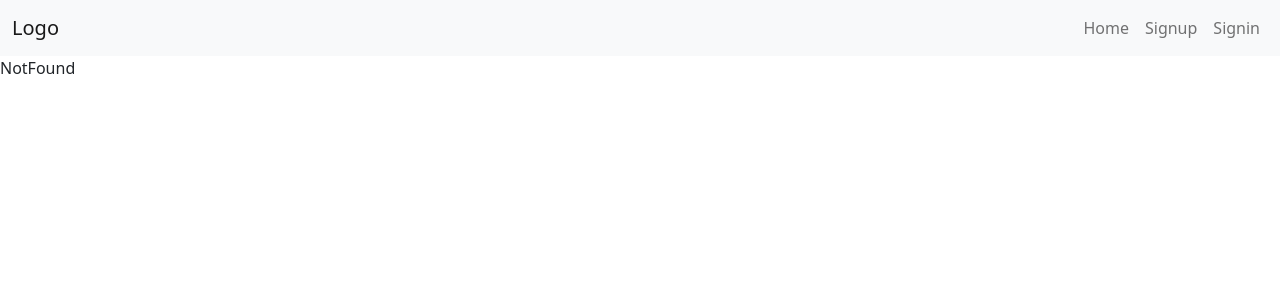
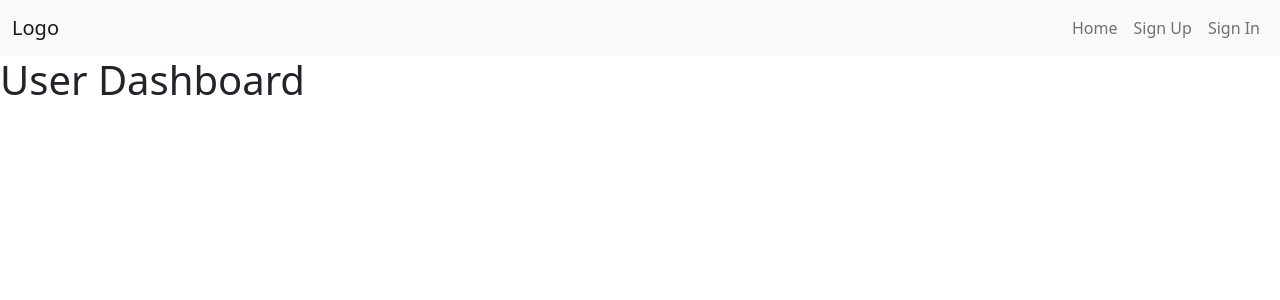
Before and after one commit to femmor/efoody, a React (Create React App) app in the folder client/: page /user/dashboard in a window 1280 px wide. Shown: the top 300 px of the page. Built offline with nearby package versions, Linux system fonts and the light colour scheme.

Commit message:
Redirect Admin/User To Dashboard

```diff
--- a/client/src/components/App.js
+++ b/client/src/components/App.js
@@ -1,6 +1,13 @@
 import { BrowserRouter as Router, Routes, Route } from 'react-router-dom';
 import { Header } from '../components';
-import { Home, NotFound, SignIn, SignUp } from '../pages';
+import {
+  AdminDashboard,
+  Home,
+  NotFound,
+  SignIn,
+  SignUp,
+  UserDashboard,
+} from '../pages';
 
 const App = () => {
   return (
@@ -11,6 +18,8 @@ const App = () => {
           <Route exact path="/" element={<Home />} />
           <Route path="/signup" element={<SignUp />} />
           <Route path="/signin" element={<SignIn />} />
+          <Route path="/user/dashboard" element={<UserDashboard />} />
+          <Route path="/admin/dashboard" element={<AdminDashboard />} />
           <Route path="*" element={<NotFound />} />
         </Routes>
       </Router>
--- a/client/src/components/header/Header.js
+++ b/client/src/components/header/Header.js
@@ -29,12 +29,12 @@ const Header = () => {
               </li>
               <li className="nav-item">
                 <Link className="nav-link" to="/signup">
-                  Signup
+                  Sign Up
                 </Link>
               </li>
               <li className="nav-item">
                 <Link className="nav-link" to="/signin">
-                  Signin
+                  Sign In
                 </Link>
               </li>
             </ul>
--- /dev/null
+++ b/client/src/pages/admin/AdminDashboard.js
@@ -0,0 +1,8 @@
+const AdminDashboard = () => {
+  return (
+    <div>
+      <h1>Admin Dashboard</h1>
+    </div>
+  );
+};
+export default AdminDashboard;
--- a/client/src/pages/index.js
+++ b/client/src/pages/index.js
@@ -2,3 +2,5 @@ export { default as Home } from '../pages/home/Home';
 export { default as SignUp } from '../pages/signup/SignUp';
 export { default as SignIn } from '../pages/signin/SignIn';
 export { default as NotFound } from '../pages/notFound/NotFound';
+export { default as UserDashboard } from '../pages/user/UserDashboard';
+export { default as AdminDashboard } from '../pages/admin/AdminDashboard';
--- a/client/src/pages/signin/SignIn.js
+++ b/client/src/pages/signin/SignIn.js
@@ -1,6 +1,6 @@
 import { useEffect, useRef, useState } from 'react';
 import { isEmpty, isEmail } from 'validator';
-import { Link } from 'react-router-dom';
+import { Link, useNavigate } from 'react-router-dom';
 
 import './SignIn.css';
 import { Loader } from '../../components/index';
@@ -11,6 +11,8 @@ import { setAuthentication, isAuthenticated } from '../../helpers/auth';
 const SignIn = () => {
   const emailRef = useRef(null);
   const [showAlert, setShowAlert] = useState(false);
+
+  let navigate = useNavigate();
 
   const [formData, setFormData] = useState({
     email: 'fegomson@gmail.com',
@@ -30,6 +32,14 @@ const SignIn = () => {
       emailRef.current.focus();
     }
   }, []);
+
+  useEffect(() => {
+    if (isAuthenticated() && isAuthenticated().role === 1) {
+      navigate('/admin/dashboard');
+    } else if (isAuthenticated() && isAuthenticated().role === 0) {
+      navigate('/user/dashboard');
+    }
+  }, [navigate]);
 
   const showSignInForm = () => (
     <div>
@@ -124,8 +134,10 @@ const SignIn = () => {
           setAuthentication(token, user);
           if (isAuthenticated() && isAuthenticated().role === 1) {
             console.log('Welcome Admin! - Redirecting to admin dashboard');
+            navigate('/admin/dashboard');
           } else {
             console.log('Welcome User! - Redirecting to user dashboard');
+            navigate('/user/dashboard');
           }
         })
         .catch(error => {
--- a/client/src/pages/signup/SignUp.js
+++ b/client/src/pages/signup/SignUp.js
@@ -1,15 +1,18 @@
 import { useState, useRef, useEffect } from 'react';
 import { isEmpty, isEmail, equals } from 'validator';
-import { Link } from 'react-router-dom';
+import { Link, useNavigate } from 'react-router-dom';
 import { Loader } from '../../components';
 import { showErrorMsg, showSuccessMsg } from '../../helpers/message';
 import { signup } from '../../api/auth';
 
 import './SignUp.css';
+import { isAuthenticated } from '../../helpers/auth';
 
 const SignUp = () => {
   const usernameRef = useRef(null);
   const [showAlert, setShowAlert] = useState(false);
+
+  let navigate = useNavigate();
 
   const [formData, setFormData] = useState({
     username: 'fegomson',
@@ -109,6 +112,14 @@ const SignUp = () => {
       usernameRef.current.focus();
     }
   }, []);
+
+  useEffect(() => {
+    if (isAuthenticated() && isAuthenticated().role === 1) {
+      navigate('/admin/dashboard');
+    } else if (isAuthenticated() && isAuthenticated().role === 0) {
+      navigate('/user/dashboard');
+    }
+  }, [navigate]);
 
   const showSignUpForm = () => (
     <>
--- /dev/null
+++ b/client/src/pages/user/UserDashboard.js
@@ -0,0 +1,8 @@
+const UserDashboard = () => {
+  return (
+    <div>
+      <h1>User Dashboard</h1>
+    </div>
+  );
+};
+export default UserDashboard;
```
